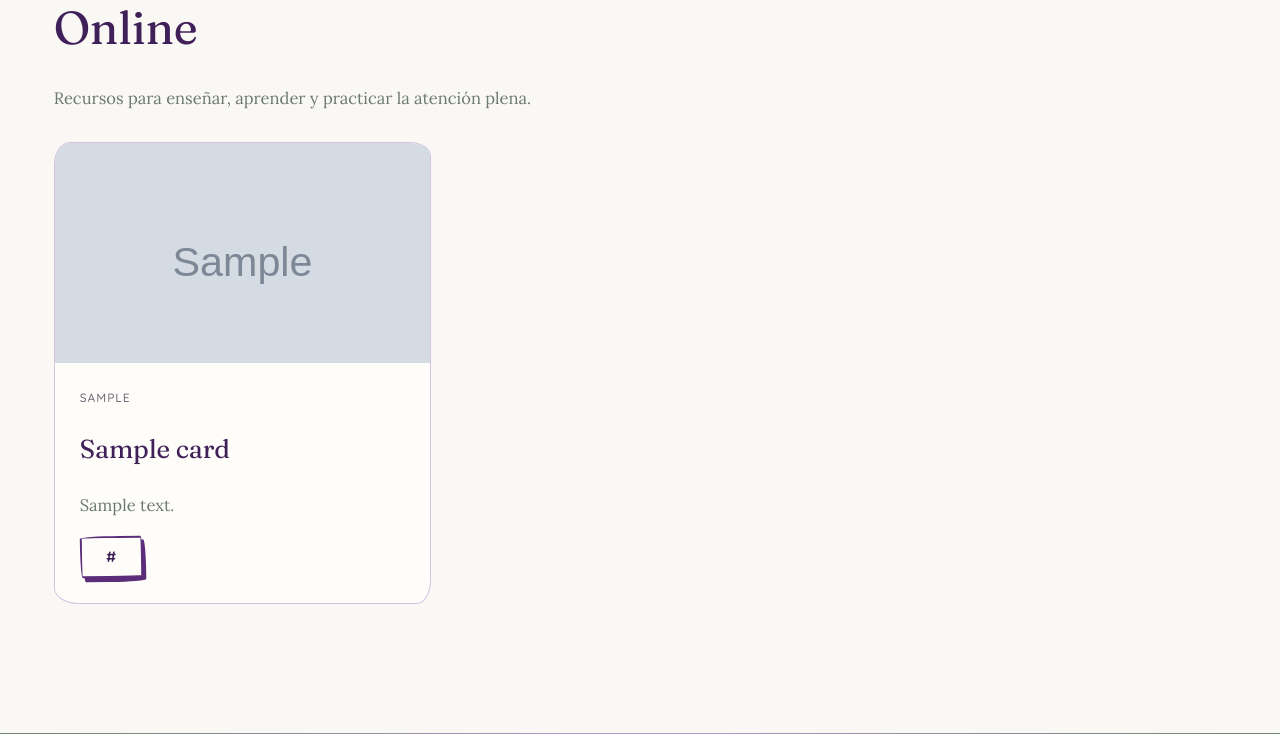
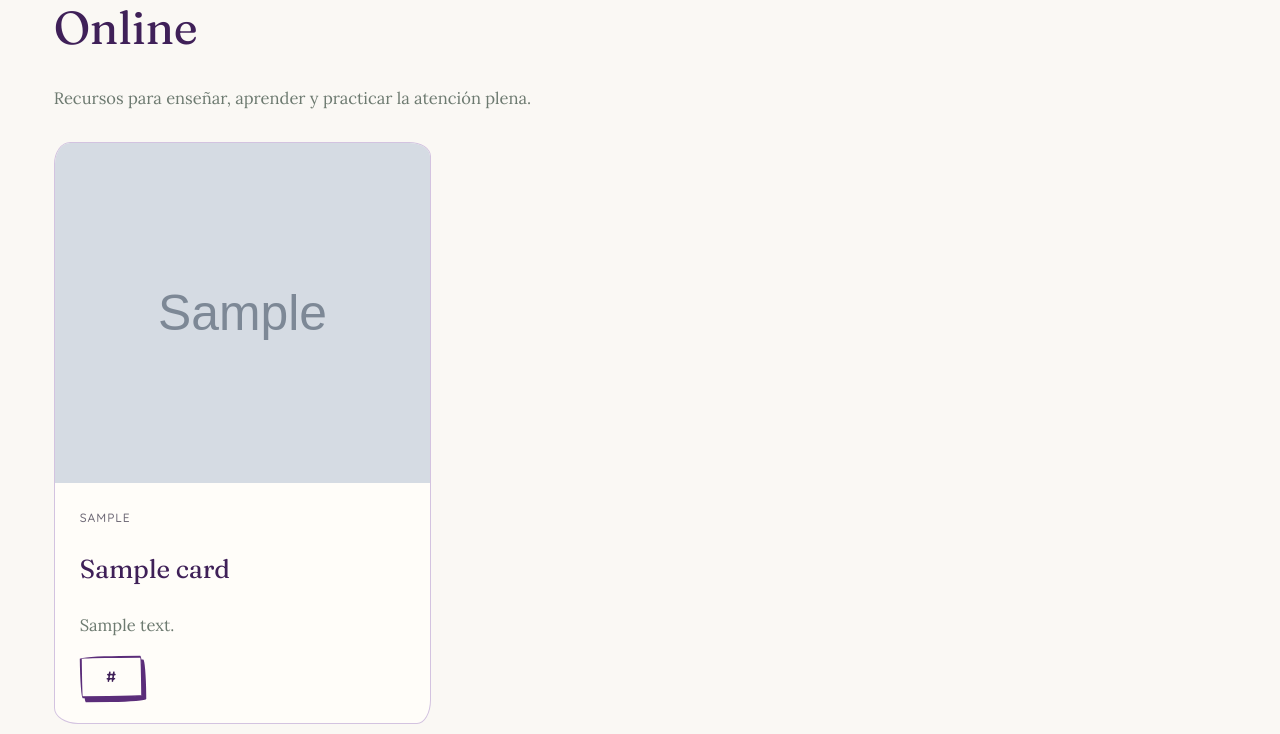
Before and after one commit to atheros-18/PlanetaMindfulness, a Laravel app: page /online in a window 1280 px wide. Shown: the part 744-1478 px from the top of the page. Run offline with Laravel 12, Linux system fonts and the light colour scheme; tables that the repository leaves empty hold one stand-in row (values such as "Sample post"); grey boxes marked "Sample" are stand-in pictures.

Commit message:
Foto de Insight Timer centrada en la cara
Co-Authored-By: Claude Sonnet 5.5 <noreply@anthropic.com>

```diff
--- a/public/css/site.css
+++ b/public/css/site.css
@@ -215,3 +215,7 @@ main{max-width:none!important;width:100%;margin:0!important;padding-left:var(--g
   .panel{padding:12px 10px!important}
   .panel .slidearea .poster{height:400px!important;max-width:none!important}
 }
+
+/* Online · foto de la tarjeta centrada en la cara */
+.online-card img{height:340px!important;object-fit:cover!important;object-position:50% 14%!important}
+@media(max-width:750px){.online-card img{height:auto!important;max-height:none!important}}
```
